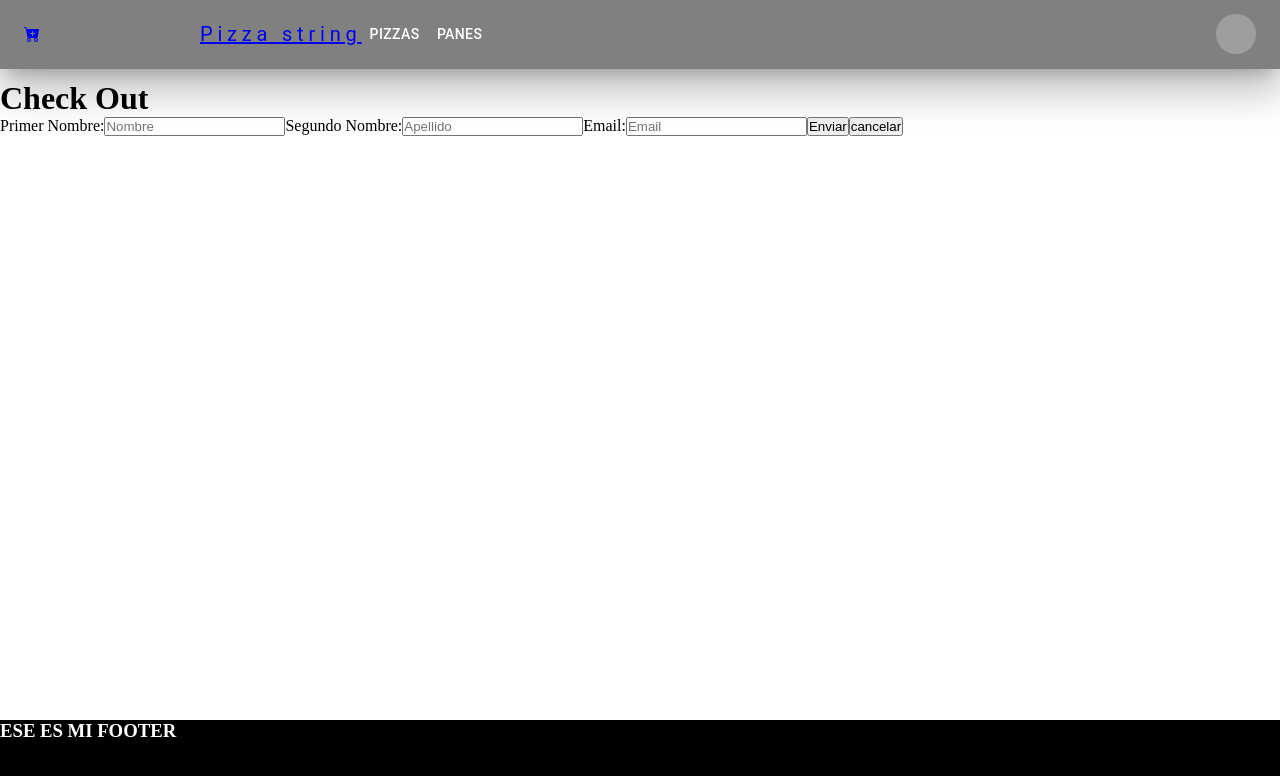
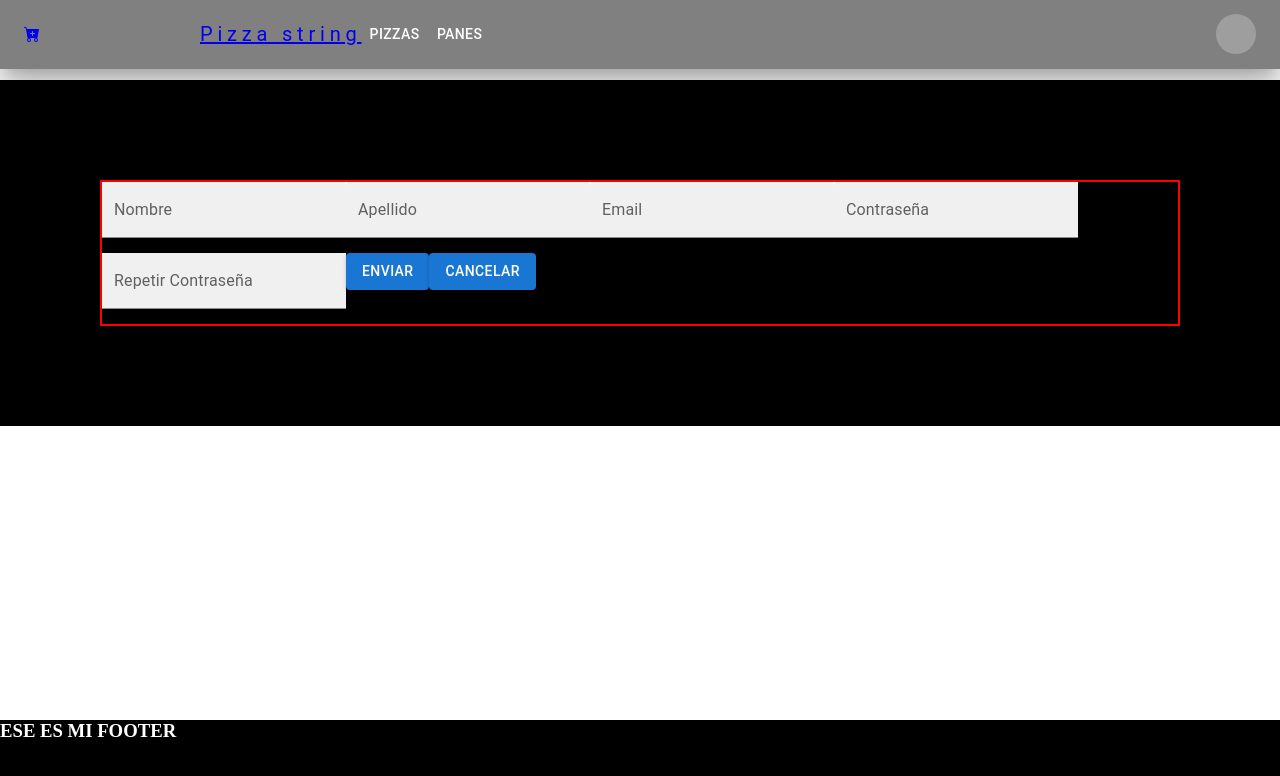
Before and after one commit to HortonSantiago/pizzaCommerce, a React (Vite) app: page /checkout in a window 1280 px wide. Shown: the top 776 px of the page. Built offline with nearby package versions, Linux system fonts and the light colour scheme; grey boxes are pictures that could not be loaded.

Commit message:
yup y formik para el formulario

```diff
--- a/package.json
+++ b/package.json
@@ -16,12 +16,14 @@
     "@mui/icons-material": "^5.14.11",
     "@mui/material": "^5.14.13",
     "cloudinary": "^1.41.0",
+    "formik": "^2.4.5",
     "react": "^18.2.0",
     "react-dom": "^18.2.0",
     "react-icons": "^4.11.0",
     "react-redux": "^8.1.3",
     "react-router-dom": "^6.16.0",
-    "redux-thunk": "^2.4.2"
+    "redux-thunk": "^2.4.2",
+    "yup": "^1.3.2"
   },
   "devDependencies": {
     "@types/react": "^18.2.15",
--- a/src/components/pages/Route/menuRoutes.js
+++ b/src/components/pages/Route/menuRoutes.js
@@ -2,7 +2,8 @@ import ItemDetailContainer from "../ItemDetailContainer/ItemDetailContainer.jsx"
 import ItemListContainer from "../ItemListContainer/ItemListContainer.jsx";
 
 import Cart from "../Cart/Cart.jsx";
-import { Checkout } from "../checkOut/CheckOut.jsx";
+// import { Checkout } from "../checkOut/CheckOut.jsx";
+import { CheckOutFormik } from "../checkOutFormik/CheckOutFormik.jsx";
 
 export const routes = [
   {
@@ -28,6 +29,6 @@ export const routes = [
   {
     id: "checkout",
     path: "/checkout",
-    Element: Checkout,
+    Element: CheckOutFormik,
   },
 ];
--- /dev/null
+++ b/src/components/pages/checkOutFormik/CheckoutFormik.jsx
@@ -0,0 +1,79 @@
+import { Button, TextField } from "@mui/material";
+import { useFormik } from "formik";
+import * as Yup from "yup";
+
+export const CheckOutFormik = () => {
+  const { handleChange, handleSubmit, errors, touched } = useFormik({
+    initialValues: {
+      primerNombre: "",
+      segundoNombre: "",
+      email: "",
+      password: "",
+      repeatPassword: "",
+    },
+    onSubmit: (data) => {
+      console.log("se envió");
+      console.log(data);
+    },
+    validateOnChange: false,
+    validationSchema: Yup.object({
+      primerNombre: Yup.string()
+        .required("El nombre es obligatorio")
+        .min(5, "El nombre debe tener al menos 5 caracteres")
+        .max(20, "El nombre no puede tener más de 20 caracteres"),
+      segundoNombre: Yup.string()
+        .required("El apellido es obligatorio")
+        .min(5, "El apellido debe tener al menos 5 caracteres")
+        .max(20, "El apellido no puede tener más de 20 caracteres"),
+      email: Yup.string()
+        .email("Ingrese un email válido")
+        .required("El email es obligatorio"),
+      password: Yup.string()
+        .required("La contraseña es obligatoria")
+        .matches(/^(?=.*\d)(?=.*[!@#$%^&*])(?=.*[a-z])(?=.*[A-Z]).{6,15}$/, {
+          message:
+            "La contraseña debe tener al menos una mayúscula y un carácter especial",
+        }),
+      repeatPassword: Yup.string()
+        .required("La repetición de la contraseña es obligatoria")
+        .oneOf([Yup.ref("password")], "Las contraseñas no coinciden"),
+    }),
+  });
+
+  const getInputProps = (fieldName, label) => ({
+    id: `filled-${fieldName}`,
+    label: label,
+    variant: "filled",
+    name: fieldName,
+    onChange: handleChange,
+    error: touched[fieldName] && Boolean(errors[fieldName]),
+    helperText: touched[fieldName] ? errors[fieldName] : "",
+    style: {
+      borderColor: touched[fieldName] && errors[fieldName] ? "red" : "",
+      marginBottom: "15px", // Espaciado uniforme entre los campos
+      backgroundColor: "white", // Fondo blanco para todos los campos
+    },
+  });
+
+  return (
+    <div style={{ padding: "100px", backgroundColor: "black" }}>
+      <form
+        onSubmit={handleSubmit}
+        style={{ border: errors && "2px solid red" }}
+      >
+        <TextField {...getInputProps("primerNombre", "Nombre")} />
+        <TextField {...getInputProps("segundoNombre", "Apellido")} />
+        <TextField {...getInputProps("email", "Email")} />
+        <TextField {...getInputProps("password", "Contraseña")} />
+        <TextField {...getInputProps("repeatPassword", "Repetir Contraseña")} />
+
+        <Button variant="contained" type="submit">
+          Enviar
+        </Button>
+        <Button variant="contained" type="button">
+          Cancelar
+        </Button>
+      </form>
+    </div>
+  );
+};
```
Also changed, not shown: 1 other file (tests, documents, lock files or other folders).
